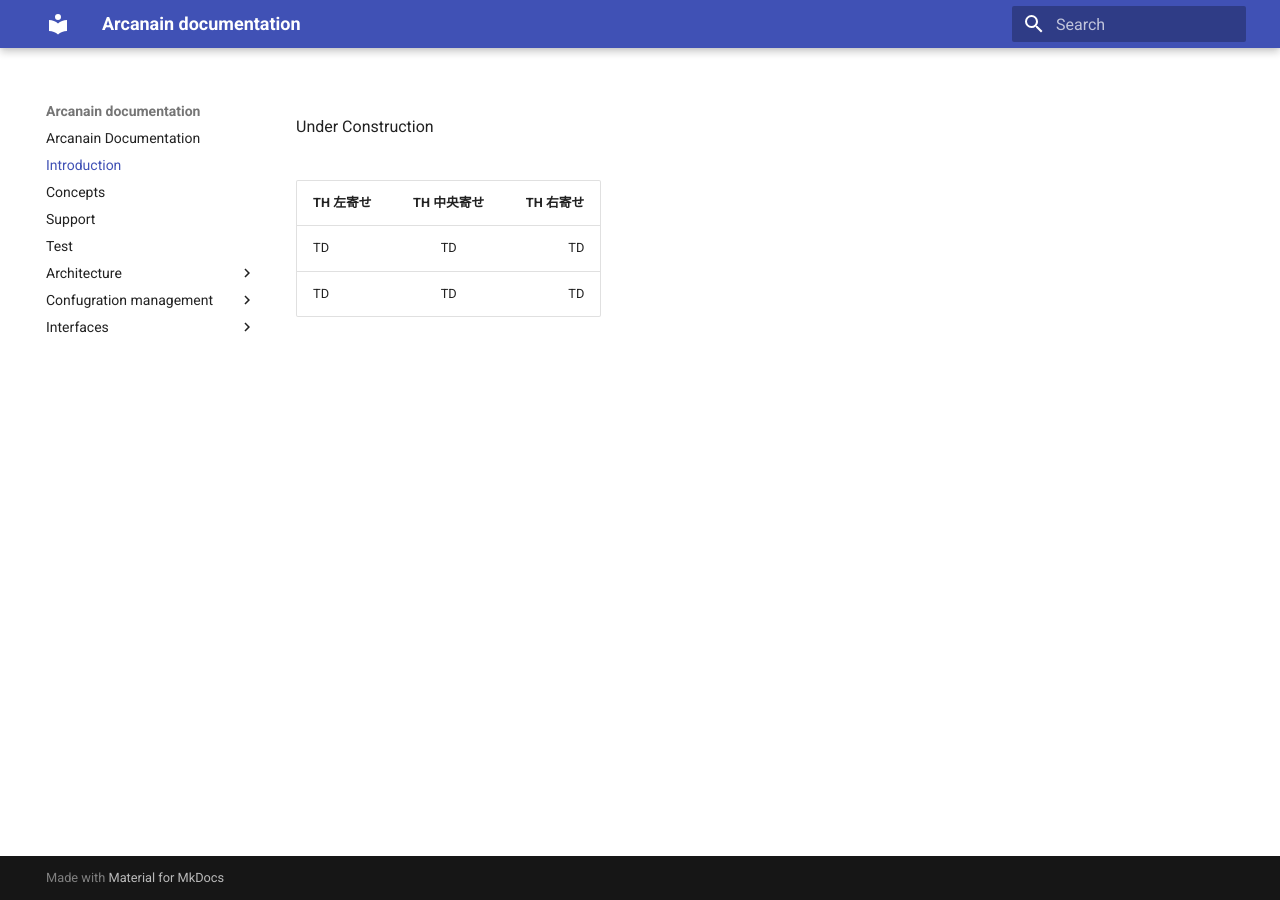
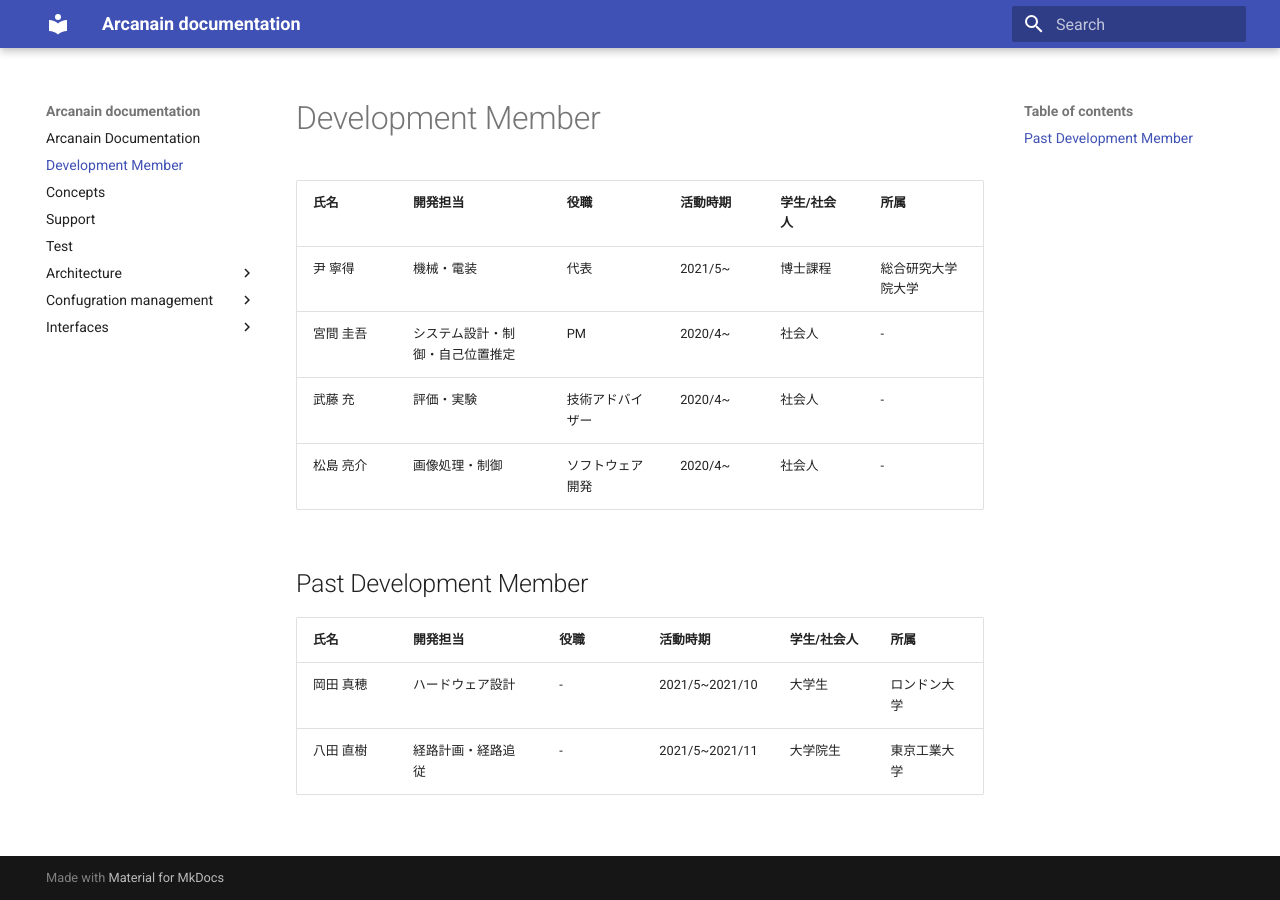
Before and after one commit to Arcanain/Arcanain-Documentation, an MkDocs documentation site: the page built from docs/Introduction.md, in a window 1280 px wide. Built offline with MkDocs 1.6.1 and Material for MkDocs 9.7.7, drawn with Linux system fonts in a browser that asks for light colours.

Commit message:
[modify]development menber

```diff
--- a/docs/Introduction.md
+++ b/docs/Introduction.md
@@ -1,7 +1,15 @@
-Under Construction
+# Development Member
 
-#
-| TH 左寄せ | TH 中央寄せ | TH 右寄せ |
-| :--- | :---: | ---: |
-| TD | TD | TD |
-| TD | TD | TD |
+| 氏名 | 開発担当 | 役職 | 活動時期 | 学生/社会人 | 所属 |
+| --- | --- | --- | --- | --- | --- |
+| 尹 寧得 | 機械・電装 | 代表 | 2021/5~ | 博士課程 | 総合研究大学院大学 |
+| 宮間 圭吾 | システム設計・制御・自己位置推定 | PM | 2020/4~ | 社会人 | - |
+| 武藤 充 | 評価・実験 | 技術アドバイザー | 2020/4~ | 社会人 | - |
+| 松島 亮介 | 画像処理・制御 | ソフトウェア開発 | 2020/4~ | 社会人 | - |
+
+## Past Development Member
+
+| 氏名 | 開発担当 | 役職 | 活動時期 | 学生/社会人 | 所属 |
+| --- | --- | --- | --- | --- | --- |
+| 岡田 真穂 | ハードウェア設計 | - | 2021/5~2021/10 | 大学生 | ロンドン大学 |
+| 八田 直樹 | 経路計画・経路追従 | - | 2021/5~2021/11 | 大学院生 | 東京工業大学 |
```
